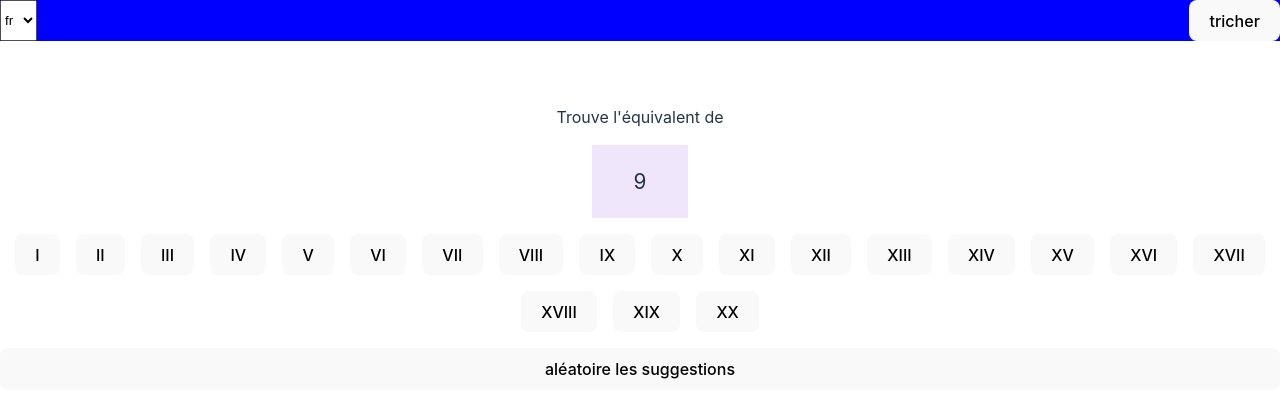
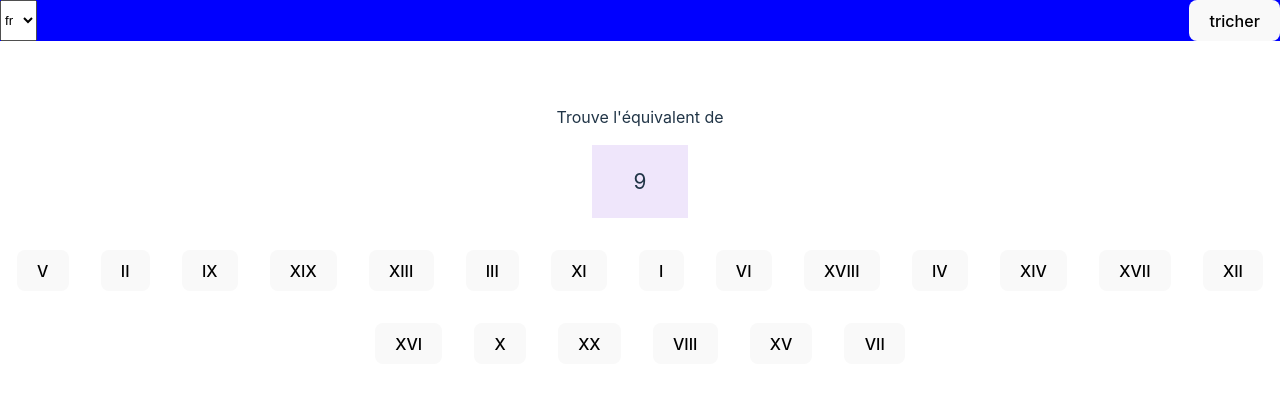
Before and after one commit to Oualid-CHAOUATI/react-learn-latin-numerals-, a React (Vite) app: page / in a window 1280 px wide. Shown: the top 418 px of the page. Built offline with nearby package versions, Linux system fonts and the light colour scheme.

Commit message:
enhance logic

```diff
--- a/src/UI/Flex.tsx
+++ b/src/UI/Flex.tsx
@@ -35,11 +35,12 @@ export const Flex = <T extends ElementType>({
     gap,
     justifyContent,
     alignItems,
+    ...otherProps,
   };
 
   const Elem = As || "div";
   return (
-    <Elem style={{ ...otherProps.style, ...style }} {...otherProps}>
+    <Elem {...otherProps} style={{ ...otherProps.style, ...style }}>
       {children}
     </Elem>
   );
--- a/src/components/Game/Game.tsx
+++ b/src/components/Game/Game.tsx
@@ -6,7 +6,7 @@ import {
 } from "../../Contexts/App.context";
 import "./Game.styles.scss";
 import { Flex } from "../../UI/Flex";
-import { getRandomInArray } from "../../utils/shuffle";
+import { getRandomInArray, shuffle } from "../../utils/shuffle";
 function printQuestionInLanguag(language: TLanguage) {
   if (language == "fr") return "trouve l'équivalent de";
   return "find the equivalent of";
@@ -22,10 +22,12 @@ export function Game() {
   const [questions, setQuestions] = useState<string[]>(numbersMap.arab);
   const [question, setQuestion] = useState("");
   const [suggestions, setSuggestions] = useState(
-    numbersMap.roman.map((number: string) => ({
-      value: number,
-      disabled: false,
-    }))
+    shuffle(
+      numbersMap.roman.map((number: string) => ({
+        value: number,
+        disabled: false,
+      }))
+    )
   );
   useEffect(() => {
     const r = getRandomInArray(questions);
@@ -63,27 +65,39 @@ export function Game() {
         return newArr;
       });
 
-      setSuggestions((suggestions) =>
-        suggestions.map((suggestion) => ({ ...suggestion, disabled: false }))
-      );
+      setSuggestions((suggestions) => {
+        const resetSuggestions = suggestions.map((suggestion) => ({
+          ...suggestion,
+          disabled: false,
+        }));
+
+        return shuffle(resetSuggestions);
+      });
     }
   };
   return (
     <Flex isColumn id="game">
       <Flex isColumn>
         <p id="question">{printQuestionInLanguag(language)}</p>
-        <p
-          id="question-number"
-          className={`${isCorrect ? "win" : ""}  ${
-            isCorrect === false ? "lose" : ""
-          }`}
-        >
-          {question as string}
-        </p>
+        <p id="question-number">{question as string}</p>
       </Flex>
 
       <Flex id="suggestoins-wrapper" isColumn>
-        <Flex id="suggestions" justifyContent="center" doWrap>
+        <Flex
+          id="suggestions"
+          justifyContent="center"
+          doWrap
+          style={{ padding: "1em" }}
+          gap="2em"
+          // className={`${isCorrect ? "win" : ""}  ${
+          // isCorrect === false ? "lose" : ""
+          // }`}
+          className={(() => {
+            if (isCorrect === null) return;
+            if (isCorrect) return "win"; //true
+            else return "lose"; //False
+          })()}
+        >
           {suggestions.map(({ value, disabled }) => {
             return (
               <button
@@ -96,12 +110,6 @@ export function Game() {
             );
           })}
         </Flex>
-
-        <button>
-          {language == "en"
-            ? "Shuffle suggestions"
-            : "aléatoire les suggestions"}
-        </button>
       </Flex>
     </Flex>
   );
--- a/src/utils/shuffle.ts
+++ b/src/utils/shuffle.ts
@@ -7,17 +7,17 @@ export function getRandomInt(maxNumber: number) {
   return Math.floor(Math.random() * (maxNumber + 1));
 }
 
-export function getRandomInArray(array: unknown[]) {
+export function getRandomInArray<T>(array: T[]) {
   return array[getRandomInt(array.length - 1)];
 }
-export function shuffle(array: unknown[]) {
+export function shuffle<T>(array: T[]) {
   const shuffledArraay = [...array];
   for (let i = 0; i < array.length; i++) {
-    const j = getRandomInt(array.length);
+    const j = getRandomInt(array.length - 1);
     [shuffledArraay[i], shuffledArraay[j]] = [
       shuffledArraay[j],
       shuffledArraay[i],
     ];
   }
-  return array;
+  return shuffledArraay;
 }
```
